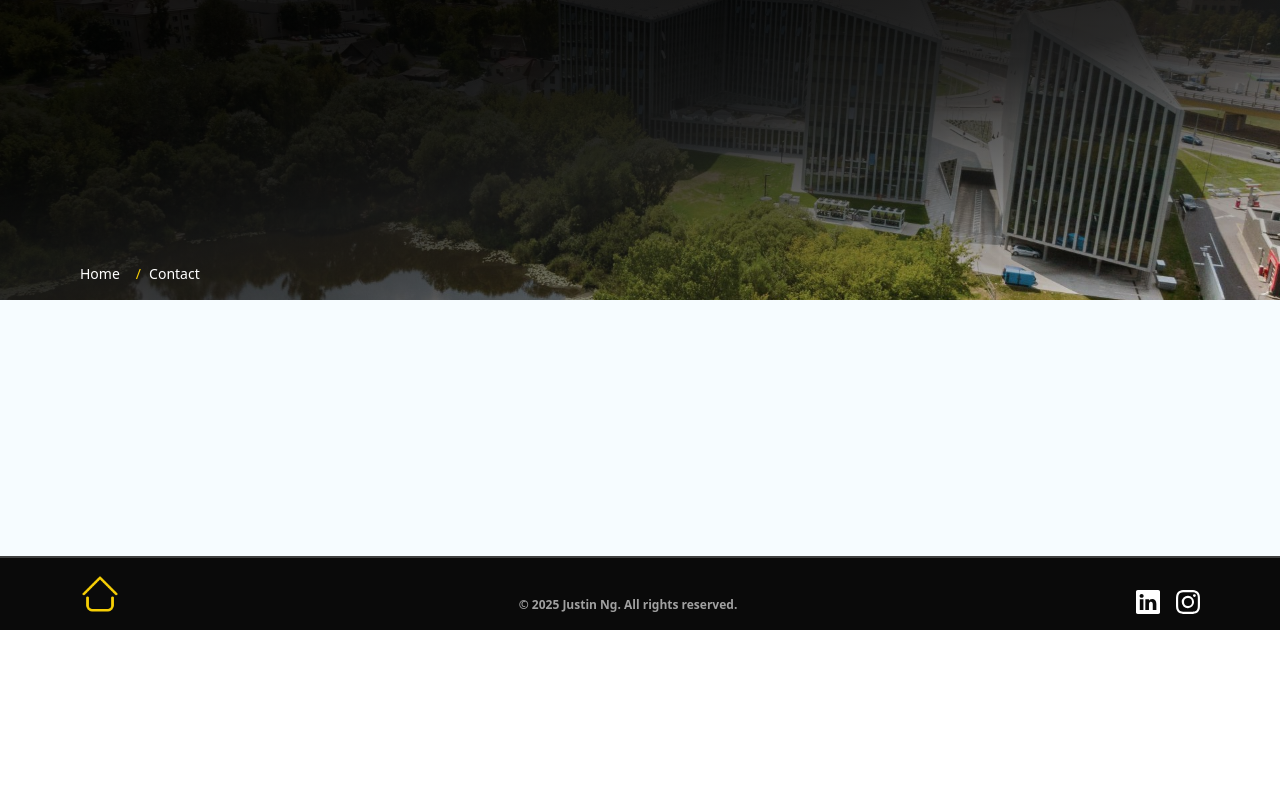
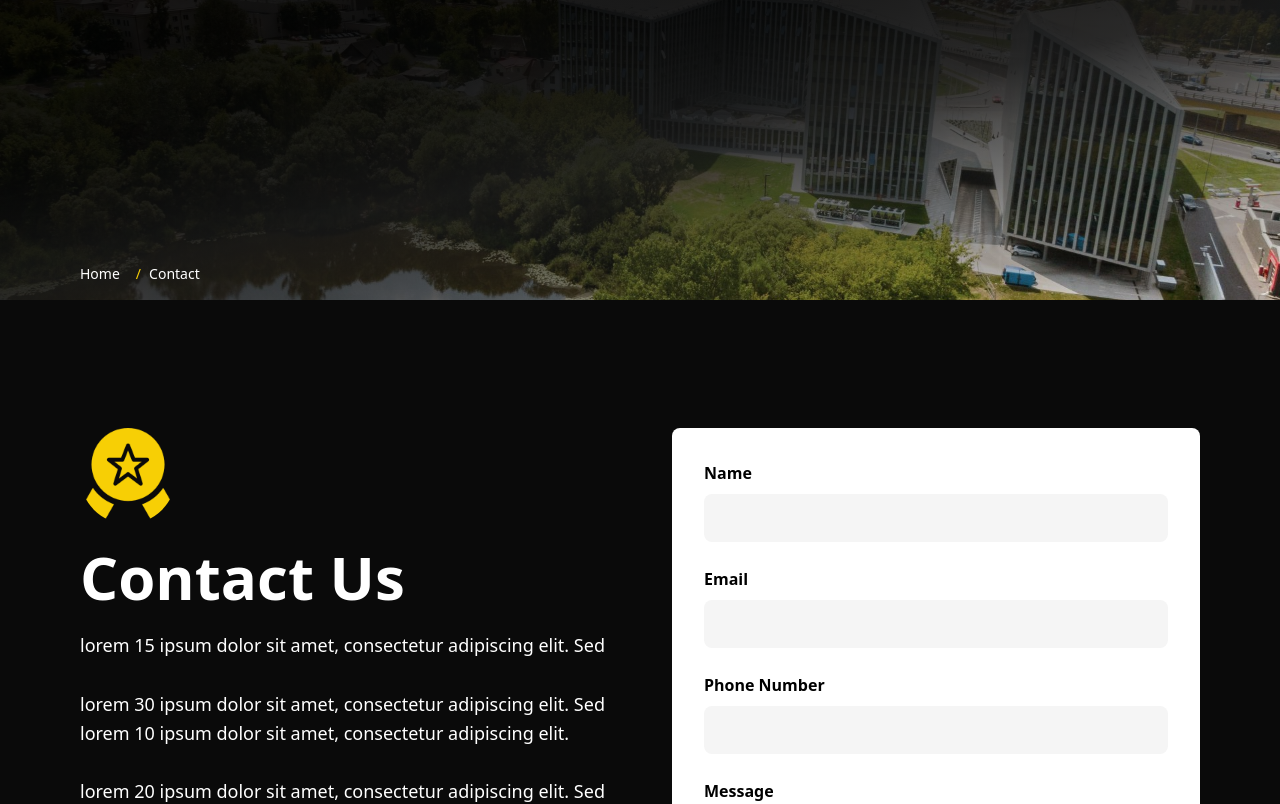
Before and after one commit to Justinng26/contractor-app, a Next.js app: page /contact in a window 1280 px wide. Shown: the top 804 px of the page. Built offline with nearby package versions, Linux system fonts and the light colour scheme; no server answers.

Commit message:
finished Contact page

```diff
--- a/app/contact/page.tsx
+++ b/app/contact/page.tsx
@@ -1,12 +1,12 @@
-import SectionSplit from "@/components/SectionSplit";
 import Banner from "@/modules/Banner";
+import ContactUs from "@/modules/ContactUs";
 
-export default function Conatct() {
+export default function Contact() {
   return (
     <>
       <Banner />
 
-      <SectionSplit></SectionSplit>
+      <ContactUs />
     </>
   );
 }
```
